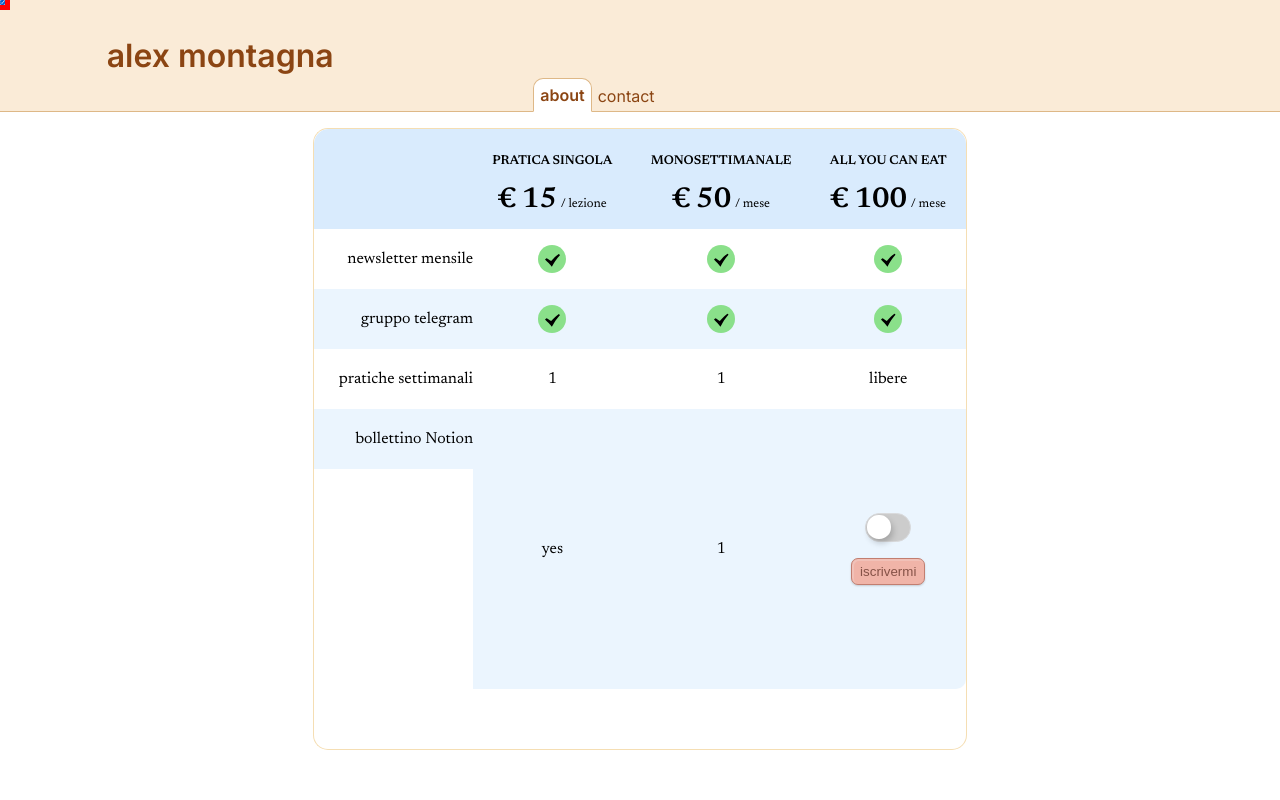
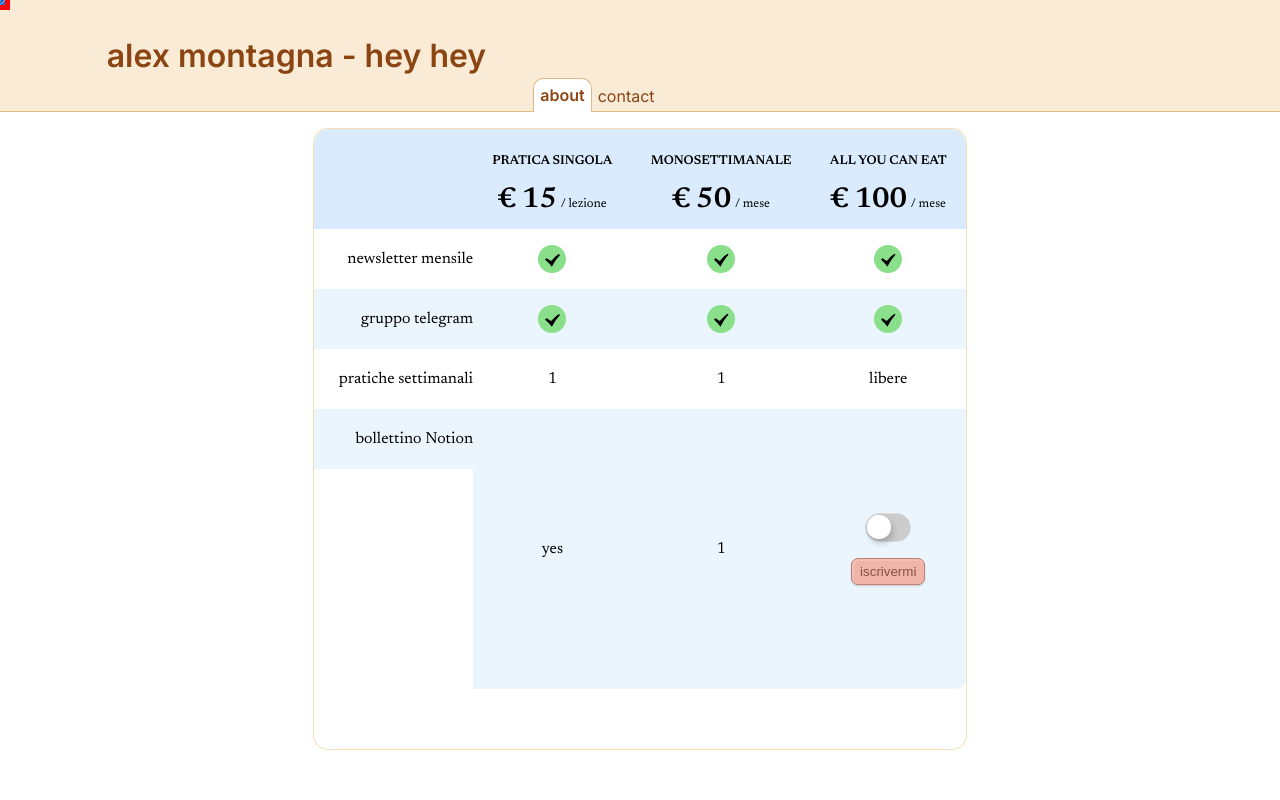
Before and after one commit to alexmontagna/montagnamilano-it, a website: page index.html in a window 1280 px wide. Shown: the top 800 px of the page. Drawn offline with Linux system fonts and the light colour scheme.

Commit message:
fe - alex montagna "hey hey" test

```diff
--- a/index.html
+++ b/index.html
@@ -10,7 +10,7 @@
 </head>
 <body>
     <header class="header" data-info="Teste 17 marzo 2022">
-        <h1><a href="#">alex montagna</a></h1>
+        <h1><a href="#">alex montagna - hey hey</a></h1>
         <nav class="nav">
             <a href="#" class="active">about</a>
             <a href="#">contact</a>
```
